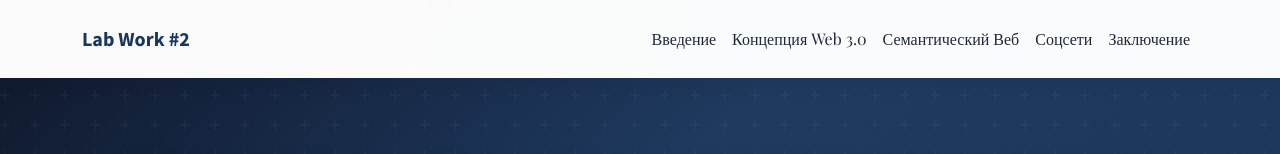
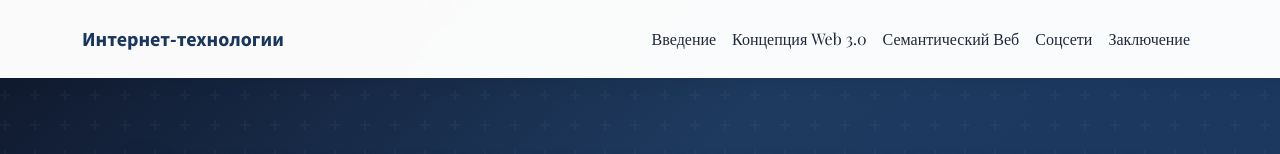
Before and after one commit to DeadKesar/longread-web3, a plain HTML site: page index.html in a window 1280 px wide. Shown: the top 154 px of the page. Drawn offline with nearby package versions, Linux system fonts and the light colour scheme.

Commit message:
Add files via upload

```diff
--- a/index.html
+++ b/index.html
@@ -274,7 +274,7 @@
     <!-- Навигация -->
     <nav class="navbar navbar-expand-lg navbar-light fixed-top">
         <div class="container">
-            <a class="navbar-brand" href="#">Lab Work #2</a>
+            <a class="navbar-brand" href="#">Интернет-технологии</a>
             <button class="navbar-toggler" type="button" data-bs-toggle="collapse" data-bs-target="#navbarNav">
                 <span class="navbar-toggler-icon"></span>
             </button>
```
